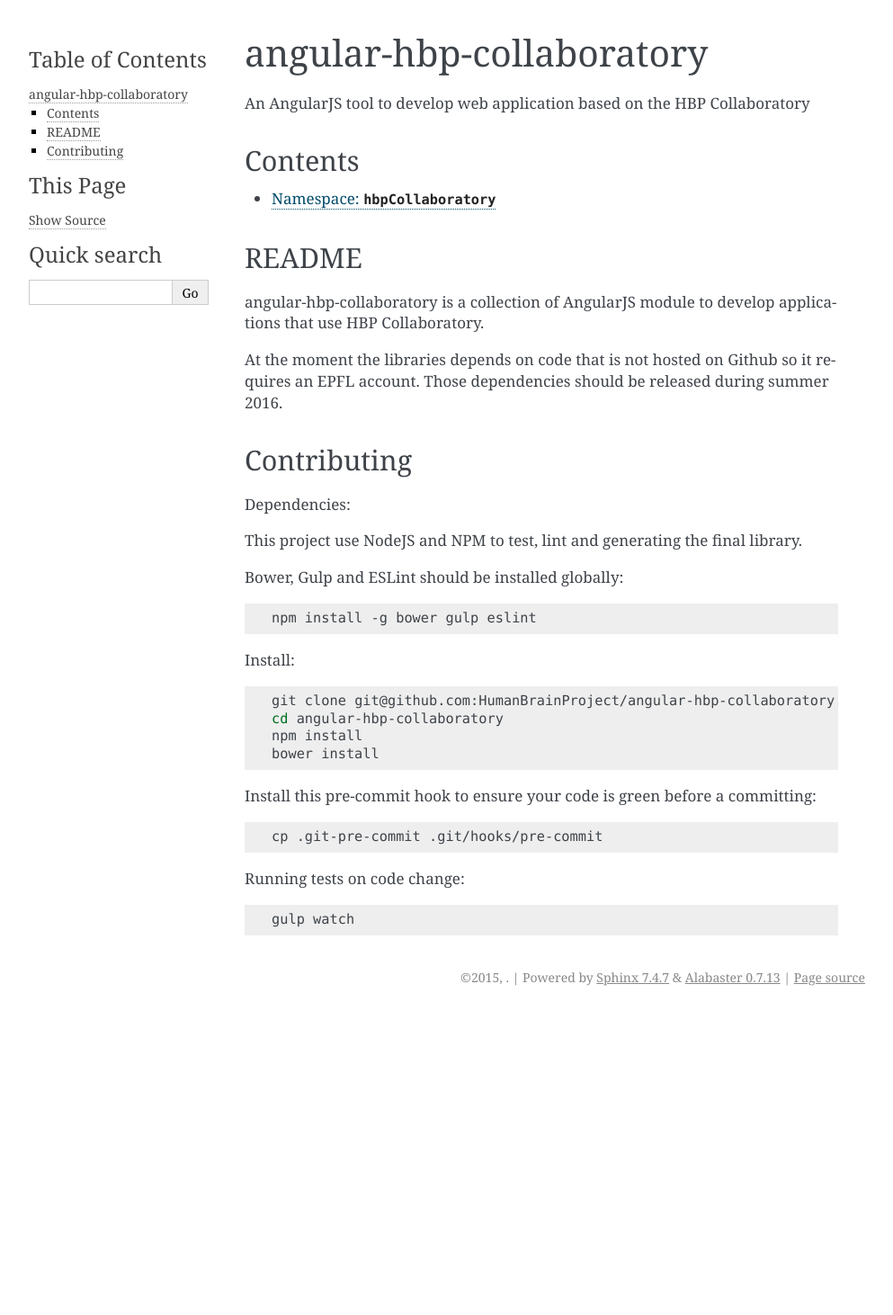
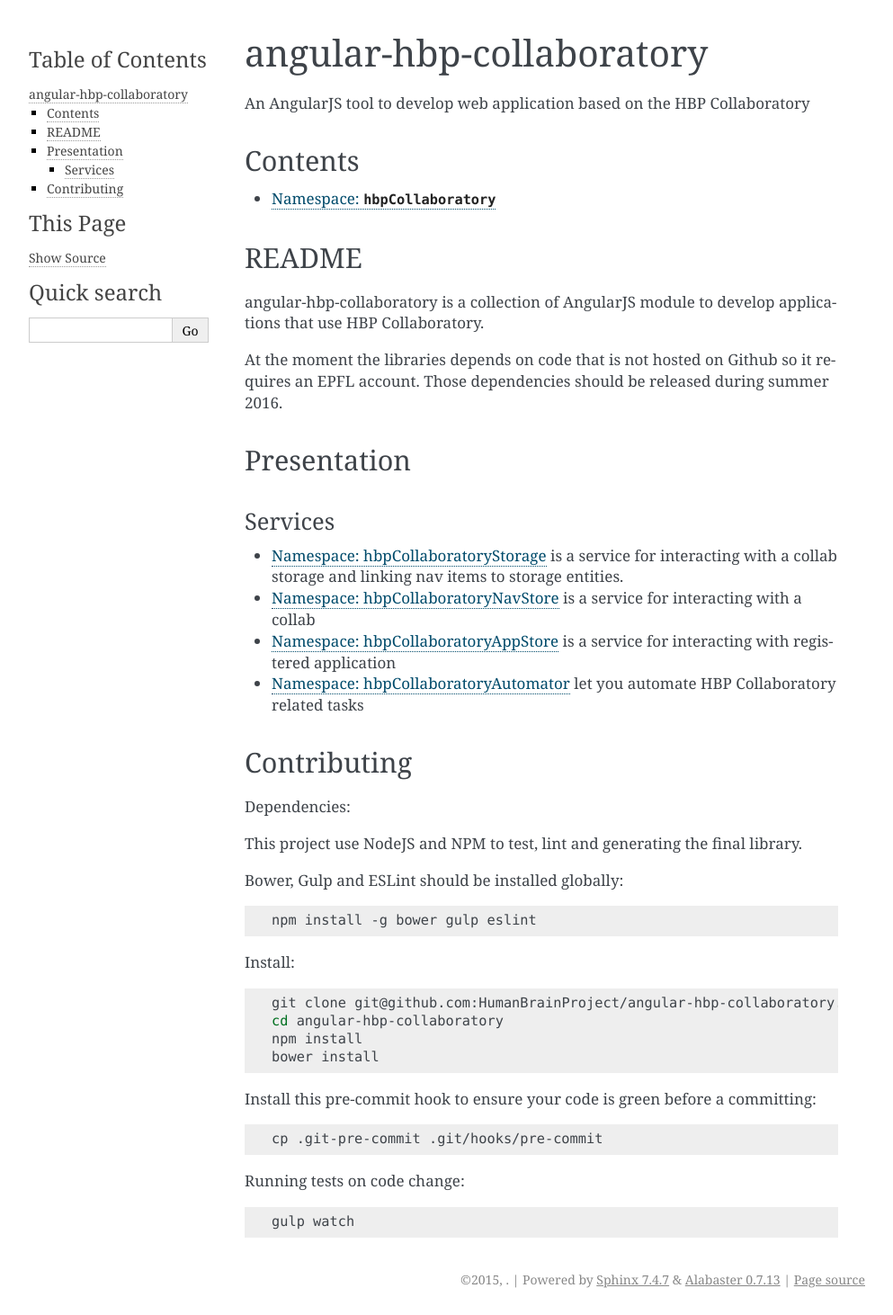
Before and after one commit to HumanBrainProject/ebrains-neuromorphic-job-queue-api, a Sphinx documentation site: the page built from docs/index.rst, in a window 1280 px wide. Shown: the whole page at 90% size, without its empty margins (148-1141 px from the left). Built offline with Sphinx 7.4.7, drawn with Linux system fonts in a browser that asks for light colours; before the commit the page ends 1126 px from its top, so only the background shows below that.

```diff
--- a/docs/index.rst
+++ b/docs/index.rst
@@ -24,6 +24,21 @@ develop applications that use HBP Collaboratory.
 At the moment the libraries depends on code that is not hosted on Github so
 it requires an EPFL account. Those dependencies should be released during
 summer 2016.
+
+Presentation
+============
+
+Services
+--------
+
+- :doc:`hbpCollaboratory.hbpCollaboratoryStorage` is a service for interacting
+  with a collab storage and linking nav items to storage entities.
+- :doc:`hbpCollaboratory.hbpCollaboratoryNavStore` is a service for interacting
+  with a collab
+- :doc:`hbpCollaboratory.hbpCollaboratoryAppStore` is a service for interacting
+  with registered application
+- :doc:`hbpCollaboratory.hbpCollaboratoryAutomator` let you automate
+  HBP Collaboratory related tasks
 
 Contributing
 ============
```
Also changed, not shown: README.rst (+15 -0 lines), angular-hbp-collaboratory.js (+13 -1 lines), docs/hbpCollaboratory.hbpCollaboratoryAutomator.rst (+12 -0 lines), 1 other file.
